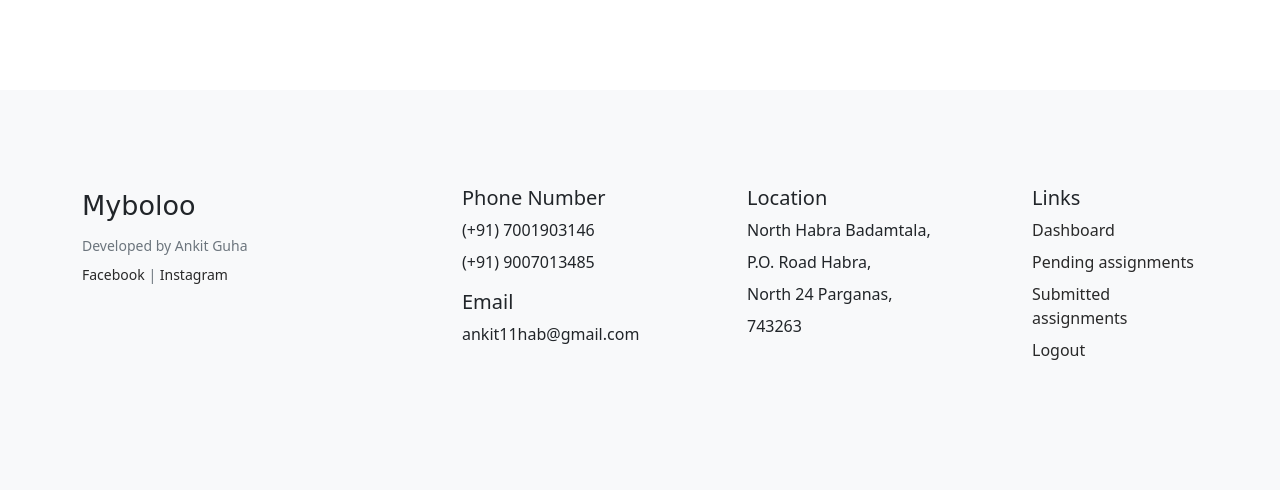
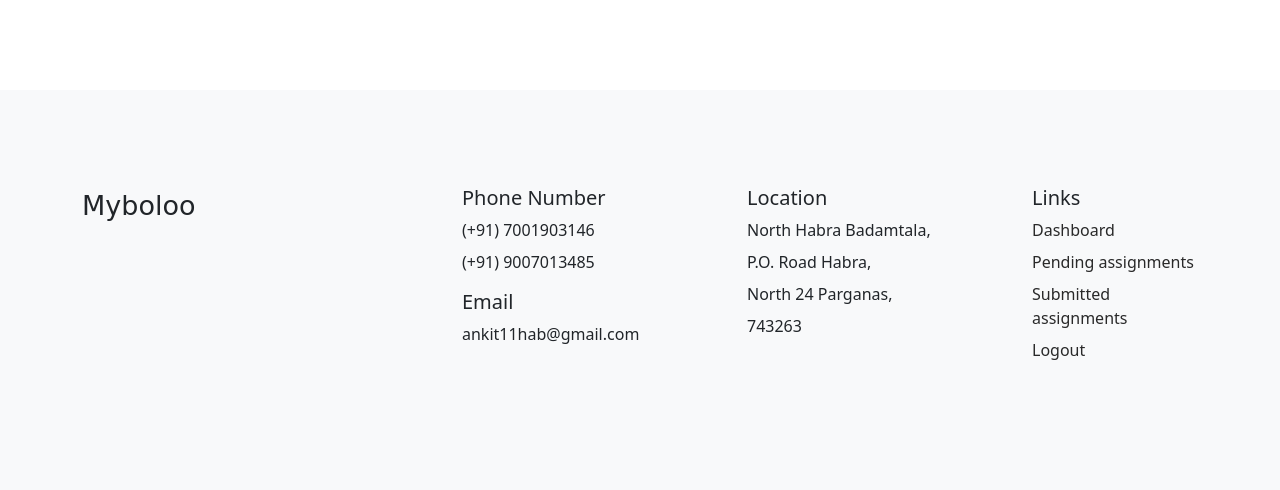
Before and after one commit to ankit11hab/myBolooTeach, a Django app: template base/templates/base/all_pending.html in a window 1280 px wide. Shown: the part 518-1008 px from the top of the page. Run offline with Django 3.2, Linux system fonts and the light colour scheme; the template is opened without the code that fills it, so the values that code supplies are empty; some libraries are stand-ins or nearby versions.

Commit message:
Full screen updated

```diff
--- a/base/templates/base/footer.html
+++ b/base/templates/base/footer.html
@@ -6,10 +6,6 @@
             <title><span style="font-family: cursive;font-size: 22px;">Myboloo</span></title>
             <span style="font-family: cursive;font-size: 27px;">Myboloo</span></span>
           </a>
-          <ul class="list-unstyled small text-muted">
-            <li class="mb-2">Developed by Ankit Guha</li>
-            <li class="mb-2"><a style = "color:rgb(41, 41, 41);text-decoration: none;" href = "https://www.facebook.com/ankit.guha.355/" target="_blank">Facebook</a> | <a style = "color:rgb(41, 41, 41);text-decoration: none" href = "https://www.instagram.com/ankit_guha_2/?hl=en" target = "_blank">Instagram</a></li>
-          </ul>
         </div>
         <div class="col-6 col-lg-3 offset-lg-1 mb-3">
           <h5>Phone Number</h5>
```
